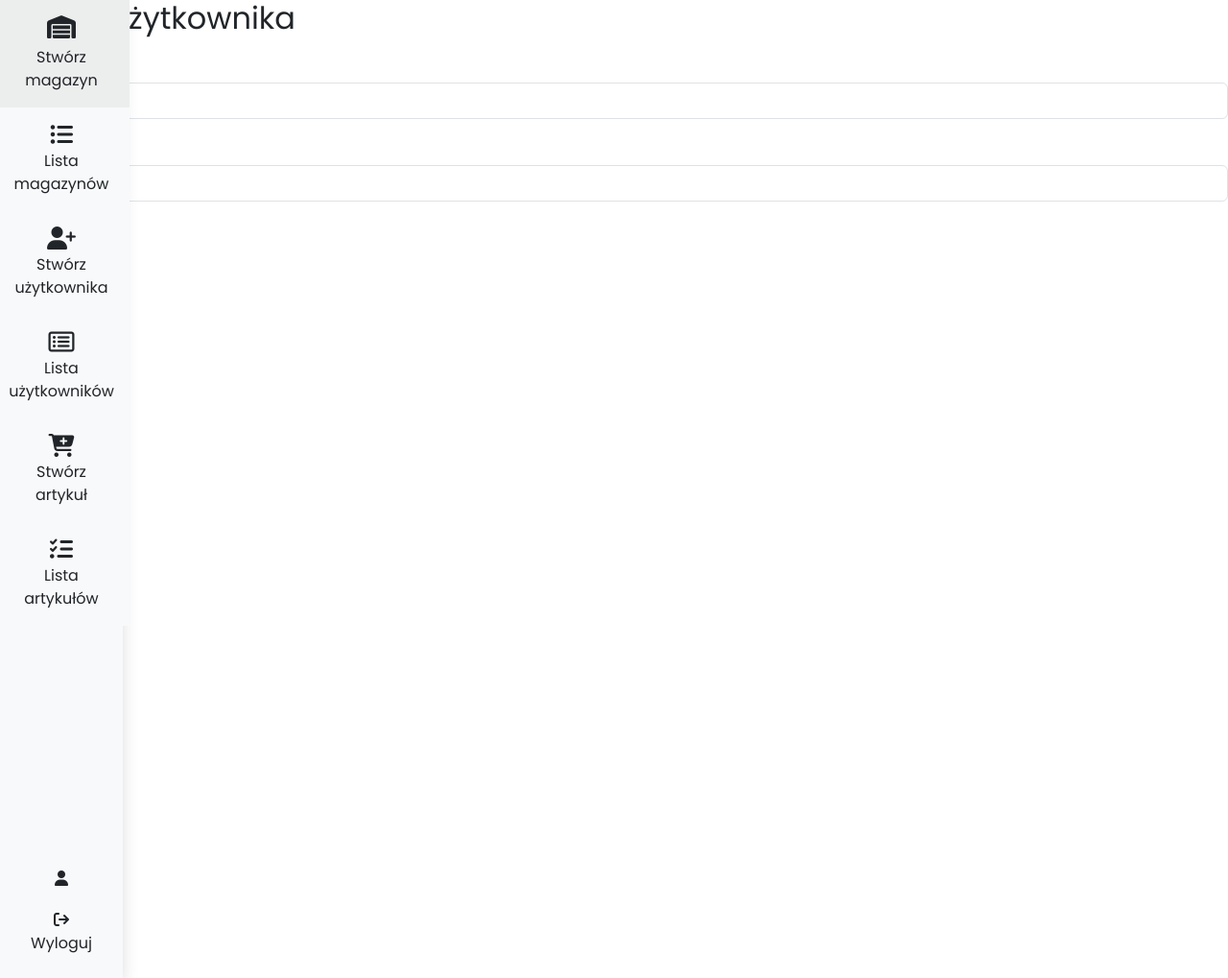
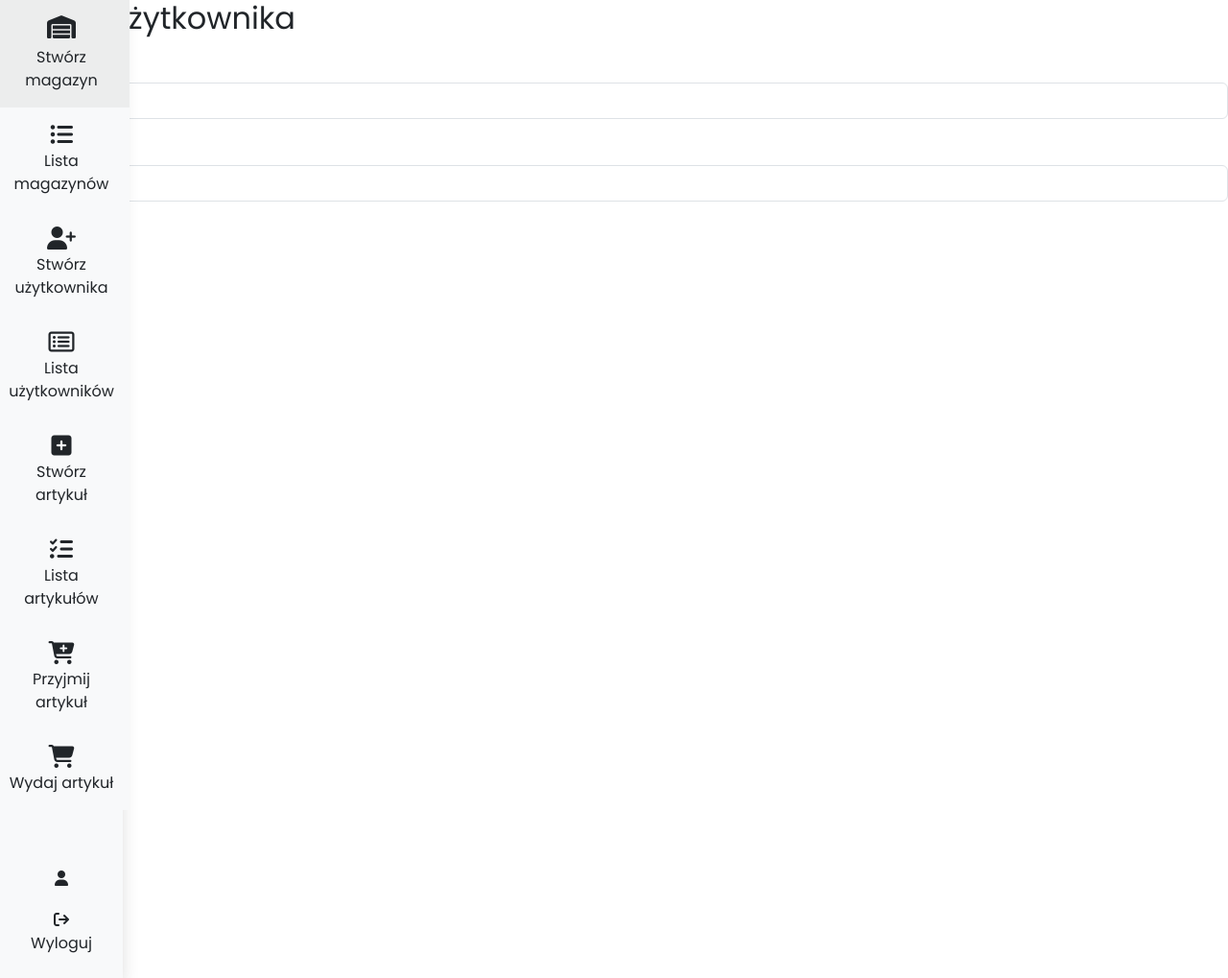
Before and after one commit to Jimmy895/Eko-okna, a Symfony app: template templates/admin/users/edit_user.html.twig in a window 1280 px wide. Shown: the whole page at 96% size. Run offline with Twig, Linux system fonts and the light colour scheme; the template is opened without the code that fills it, so the values that code supplies are empty; form fields are guessed from the names that the template uses; some libraries are stand-ins or nearby versions.

Commit message:
Twig - Nav - przygotowanie nawigacji pod opcje przyjęcia oraz wydania towaru

```diff
--- a/templates/nav/nav.html.twig
+++ b/templates/nav/nav.html.twig
@@ -26,12 +26,22 @@
                     </li>
                     <li class="nav-item flex-column w-100 py-2">
                         <a href="{{ path('create_article') }}" class="nav-link text-dark" title="" data-bs-toggle="tooltip" data-bs-placement="right" data-bs-original-title="create-storage">
-                            <i class="fa-solid fa-cart-plus h4 m-0"></i><p class="m-0">Stwórz artykuł</p>
+                            <i class="fa-solid fa-square-plus h4 m-0"></i><p class="m-0">Stwórz artykuł</p>
                         </a>
                     </li>
                     <li class="nav-item flex-column w-100 py-2">
                         <a href="{{ path('users_list') }}" class="nav-link text-dark" title="" data-bs-toggle="tooltip" data-bs-placement="right" data-bs-original-title="create-storage">
                             <i class="fa-solid fa-list-check h4 m-0"></i><p class="m-0">Lista artykułów</p>
+                        </a>
+                    </li>
+                    <li class="nav-item flex-column w-100 py-2">
+                        <a href="{{ path('app_entry_article') }}" class="nav-link text-dark" title="" data-bs-toggle="tooltip" data-bs-placement="right" data-bs-original-title="create-storage">
+                            <i class="fa-solid fa-cart-plus h4 m-0"></i><p class="m-0">Przyjmij artykuł</p>
+                        </a>
+                    </li>
+                    <li class="nav-item flex-column w-100 py-2">
+                        <a href="{{ path('app_entry_article') }}" class="nav-link text-dark" title="" data-bs-toggle="tooltip" data-bs-placement="right" data-bs-original-title="create-storage">
+                            <i class="fa-solid fa-cart-shopping h4 m-0"></i><p class="m-0">Wydaj artykuł</p>
                         </a>
                     </li>
 
```
